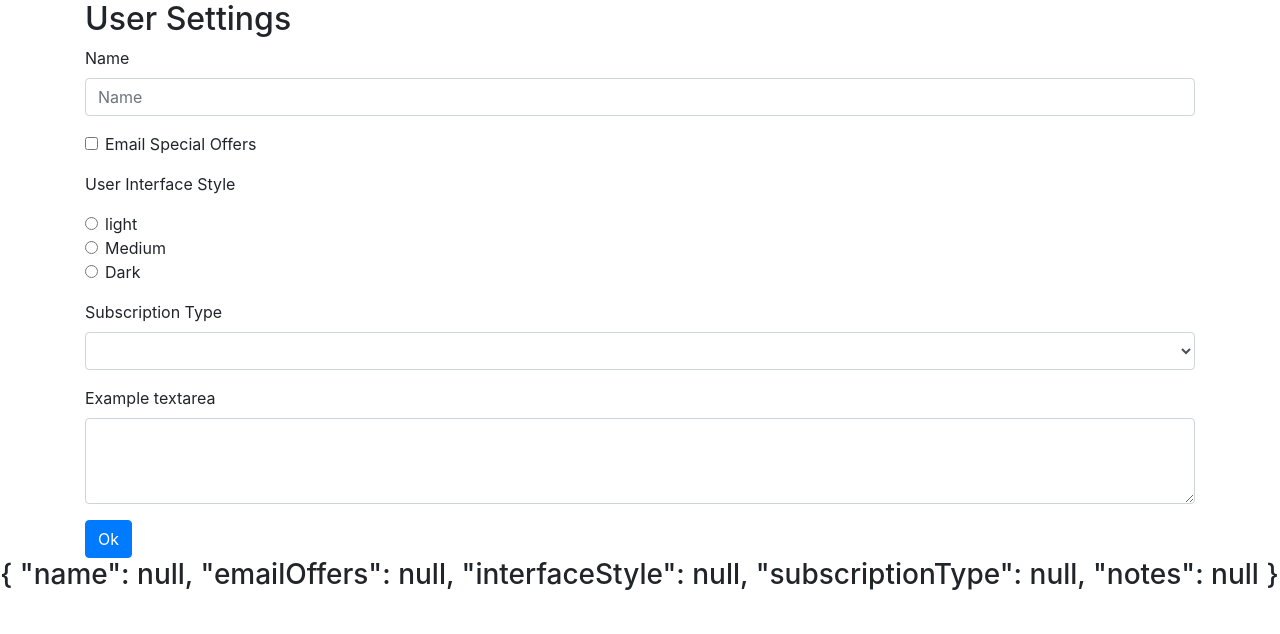
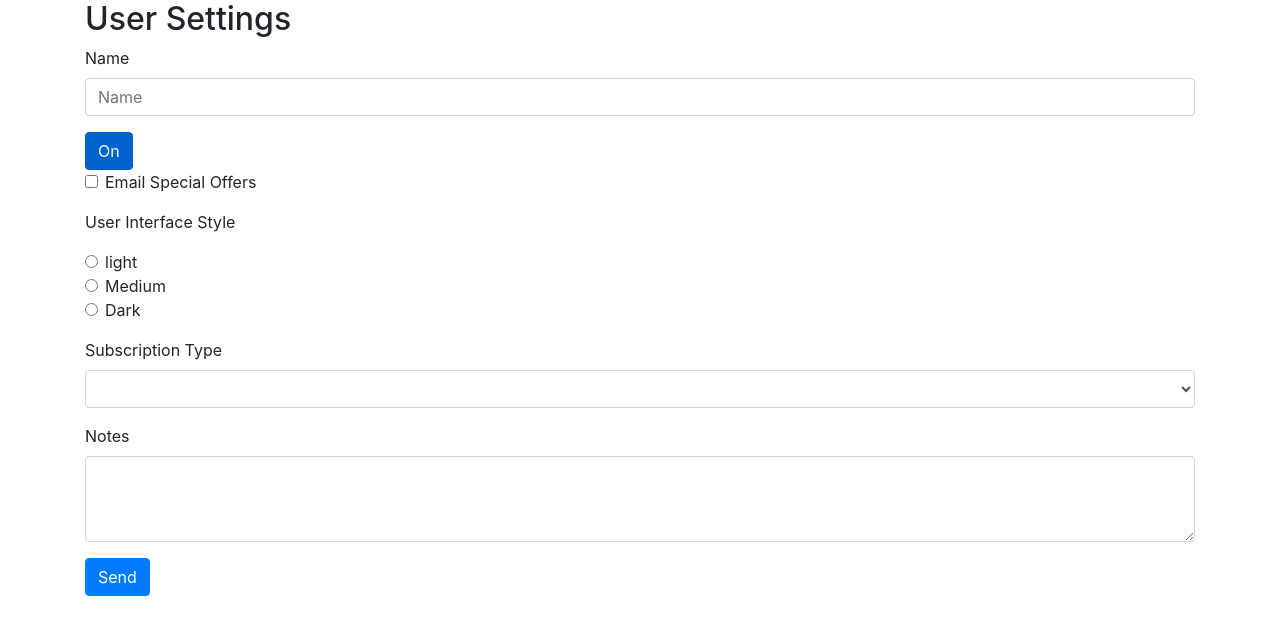
Before and after one commit to sabelogumede/ng-forms-demo, an Angular app: page / in a window 1280 px wide. Shown: the top 634 px of the page. Built offline with nearby package versions, Linux system fonts and the light colour scheme.

Commit message:
added ngx-bootstrap toggle button

```diff
--- a/angular.json
+++ b/angular.json
@@ -24,6 +24,7 @@
               "src/assets"
             ],
             "styles": [
+              "./node_modules/bootstrap/dist/css/bootstrap.min.css",
               "node_modules/bootstrap/dist/css/bootstrap.min.css",
               "src/styles.css"
             ],
@@ -90,6 +91,7 @@
               "src/assets"
             ],
             "styles": [
+              "./node_modules/bootstrap/dist/css/bootstrap.min.css",
               "src/styles.css"
             ],
             "scripts": []
@@ -121,6 +123,7 @@
           }
         }
       }
-    }},
+    }
+  },
   "defaultProject": "ng-forms-demo"
 }
--- a/package.json
+++ b/package.json
@@ -20,6 +20,7 @@
     "@angular/platform-browser-dynamic": "~8.2.3",
     "@angular/router": "~8.2.3",
     "bootstrap": "^4.3.1",
+    "ngx-bootstrap": "^5.1.2",
     "rxjs": "~6.4.0",
     "tslib": "^1.10.0",
     "zone.js": "~0.9.1"
--- a/src/app/app.module.ts
+++ b/src/app/app.module.ts
@@ -1,9 +1,12 @@
 import { BrowserModule } from '@angular/platform-browser';
 import { NgModule } from '@angular/core';
 import { FormsModule } from '@angular/forms';
+import { HttpClientModule } from '@angular/common/http';
 
 import { AppComponent } from './app.component';
 import { UserSettingsFormComponent } from './user-settings-form/user-settings-form.component';
+// ngx-bootstrap import
+import { ButtonsModule } from 'ngx-bootstrap/buttons';
 
 @NgModule({
   declarations: [
@@ -12,7 +15,9 @@ import { UserSettingsFormComponent } from './user-settings-form/user-settings-fo
   ],
   imports: [
     BrowserModule,
-    FormsModule
+    FormsModule,
+    HttpClientModule,
+    ButtonsModule.forRoot()
   ],
   providers: [],
   bootstrap: [AppComponent]
--- a/src/app/user-settings-form/user-settings-form.component.html
+++ b/src/app/user-settings-form/user-settings-form.component.html
@@ -2,6 +2,7 @@
   <h2>User Settings</h2>
 <!-- added "ngNativeValidate" directive to our form  -->
   <form #form="ngForm" (ngSubmit)="onSubmit(form)">
+
     <!-- text input -->
     <div class="form-group">
       <label for="name">Name</label>
@@ -14,6 +15,12 @@
         Enter a name
       </div>
     </div>
+    <!-- ngx-bootstrap ui -->
+    <button type="button" class="btn btn-primary" name="singleModel"
+        [(ngModel)]="singleModel" btnCheckbox
+        btnCheckboxTrue="On" btnCheckboxFalse="Off">
+        {{ singleModel }}
+    </button>
 
     <!-- check button -->
     <div class="form-group form-check">
@@ -47,15 +54,16 @@
     <!-- select group-->
     <div class="form-group">
       <label for="subscriptionType">Subscription Type</label>
-      <select class="form-control" id="subscriptionType" name="subscriptionType" [(ngModel)]="userSettings.subscriptionType">
-        <option>Monthly</option>
-        <option>Annual</option>
-        <option>Lifetime</option>
+      <select class="form-control" id="subscriptionType"
+               name="subscriptionType" [(ngModel)]="userSettings.subscriptionType">
+        <option *ngFor="let type of subscriptionTypes | async">
+          {{ type }}
+        </option>
       </select>
     </div>
     <!-- text area -->
     <div class="form-group">
-      <label for="notes">Example textarea</label>
+      <label for="notes">Notes</label>
       <textarea id="notes" name="notes" class="form-control" rows="3" [(ngModel)]="userSettings.notes"></textarea>
     </div>
     <!-- password field -->
@@ -63,13 +71,15 @@
       <label for="password">Password</label>
       <input type="password" id="password" name="password" class="form-control" />
     </div> -->
-
+    <!-- error message -->
+    <div [hidden]="!postError"
+        class="alert alert-danger">
+        {{ postErrorMessage }}
+    </div>
     <!-- submit button -->
-    <button class="btn btn-primary">Ok</button>
+    <button class="btn btn-primary">Send</button>
   </form>
-
 </div>
 
-
-<h3>{{ userSettings | json }}</h3>
+<!-- <h3>{{ userSettings | json }}</h3> -->
 <!-- <h3>{{ originalUserSettings | json }}</h3> -->
--- a/src/app/user-settings-form/user-settings-form.component.ts
+++ b/src/app/user-settings-form/user-settings-form.component.ts
@@ -1,6 +1,9 @@
 import { Component, OnInit } from '@angular/core';
 import { UserSettings } from '../data/user-settings';
 import { NgForm, NgModel } from '@angular/forms';
+import { DataService } from '../data/data.service';
+import { Observable } from 'rxjs';
+
 
 @Component({
   selector: 'app-user-settings-form',
@@ -16,20 +19,43 @@ export class UserSettingsFormComponent implements OnInit {
     subscriptionType: null,
     notes: null
   };
-  // A Coppy of the "originalUserSettings"
+
+  singleModel = 'On';
+
+  // A Copy of the "originalUserSettings assignment = userSettings"
   userSettings: UserSettings = { ...this.originalUserSettings };
+  postError = false;
+  postErrorMessage = '';
+  subscriptionTypes: Observable<string[]>;
 
-  constructor() { }
+  constructor(private dataService: DataService) { }
 
   ngOnInit() {
+    this.subscriptionTypes = this.dataService.getSubscriptionTypes();
   }
 
   onBlur(field: NgModel) {
     console.log('in onBlur: ', field.valid);
   }
 
+  onHttpError(errorResponse: any) {
+    console.log('error: ', errorResponse);
+    this.postError = true;
+    this.postErrorMessage = errorResponse.error.errorMessage;
+  }
+
   onSubmit(form: NgForm) {
     console.log('in onSubmit: ', form.valid);
+
+    if (form.valid) {
+      this.dataService.postUserSettingsForm(this.userSettings).subscribe(
+        result => console.log('success: ', result),
+        error => this.onHttpError(error)
+      );
+    } else {
+      this.postError = true;
+      this.postErrorMessage = 'Please fix the above errors';
+    }
   }
 
 }
```
Also changed, not shown: 1 other file (tests, documents, lock files or other folders).
